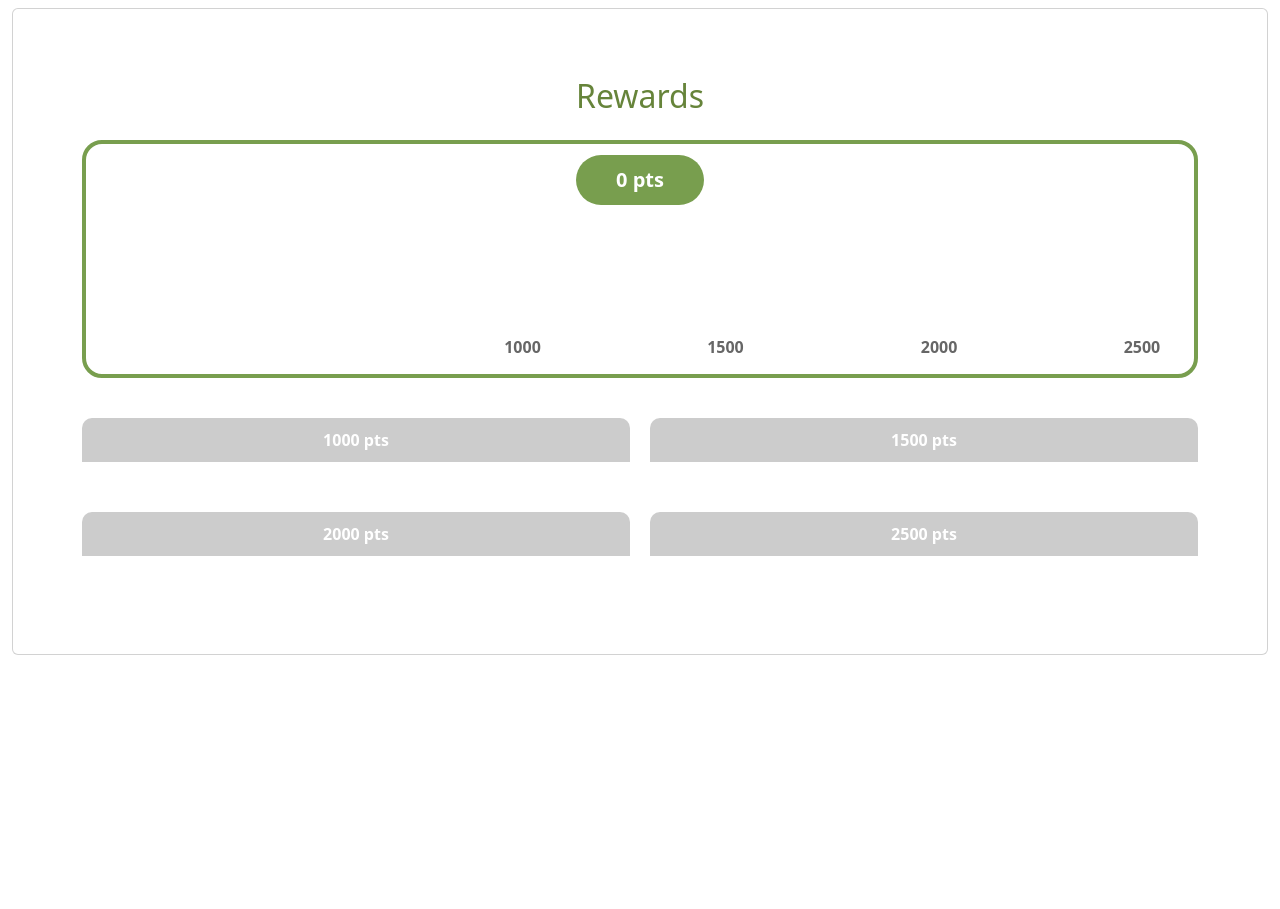
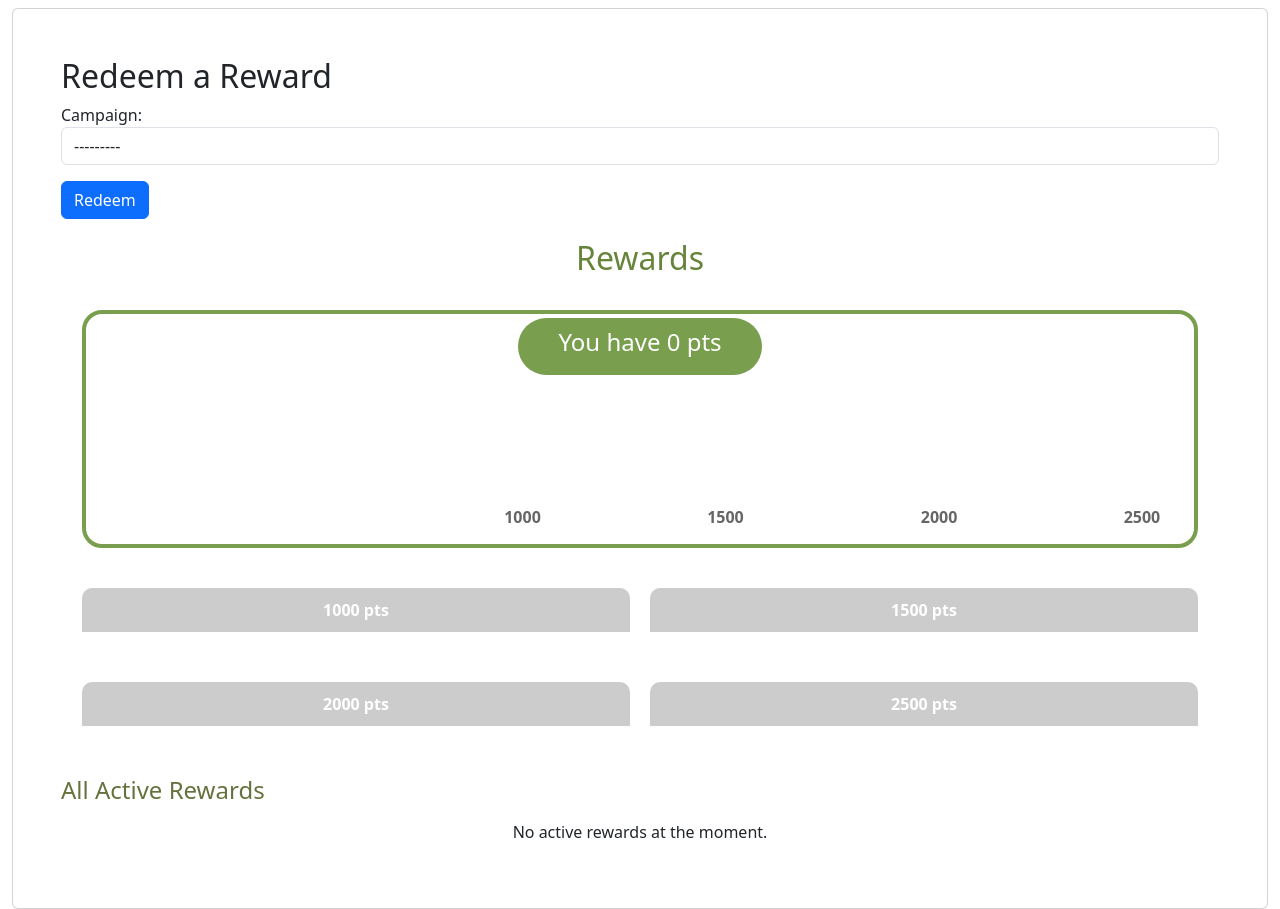
Before and after one commit to CSCI3356-Fall2024/Byte-to-Eat, a Django app: page /rewards/ in a window 1280 px wide. Before the commit the page ends 655 px from the top, so only its background shows below. Run offline with Django 5.2, Linux system fonts and the light colour scheme; the visitor is signed in with stand-in values (Sample User, id 1); data that the repository does not hold is empty.

Commit message:
minor UI changes to landing page, added rewards submission and display All Active Rewards Section

```diff
--- a/EagleEats/mainApp/templates/home.html
+++ b/EagleEats/mainApp/templates/home.html
@@ -2,7 +2,8 @@
 {% load static %}
 {% block content %}
 
-<h1>Welcome back, {{ user.first_name }}, you currently have {{user.profile.current_points}} points!</h1>
+<h1>Welcome back {{ user.first_name }}</h1>
+<h3>You currently have {{user.profile.current_points}} points!</h3>
 
 <div class="leaderboards-container">
     <div class="leaderboard-container">
--- a/EagleEats/mainApp/templates/rewards.html
+++ b/EagleEats/mainApp/templates/rewards.html
@@ -2,13 +2,21 @@
 {% load static %}
 
 {% block content %}
+<div>
+    <h2>Redeem a Reward</h2>
+    <form method="post">
+        {% csrf_token %}
+        {{ redeem_form.as_p }}
+        <button type="submit" class="btn btn-primary">Redeem</button>
+    </form>
+</div>
 <div class="container">
     <h2 class="text-center mb-4" style="font-size: 2rem; color: #66843a;">Rewards</h2>
     <!-- Points Progress Section -->
     <div class="progress-container">
         <!-- Display current points in an oval -->
         <div class="points-oval">
-            <span>{{ current_points }} pts</span>
+            <span><h4>You have {{ current_points }} pts</h4></span>
         </div>
 
         <!-- Growth Progress Bar -->
@@ -114,8 +122,108 @@
         </div>
     </div>
 </div>
+<!-- Active Challenges Section -->
+<section>
+    <h3 class="mb-3" style="font-size: 1.5rem; color: #66723D;">All Active Rewards</h3>
+    <div class="row">
+        {% for reward in available_rewards %}
+            <div class="col-md-4 mb-3">
+                <div class="campaign-container" style="position: relative;">
+                    <div class="card campaign-card" style="border: none; background-color: #f2f2f2;">
+                        {% if reward.campaign_picture %}
+                            <img src="{{ reward.campaign_picture.url }}" class="card-img-top" alt="{{ reward.title }}">
+                            <div class="overlay">{{ reward.title }}</div> <!-- Title over the image -->
+                        {% else %}
+                            <img src="{% static 'img/eagle.png' %}" class="card-img-top" alt="{{ reward.title }}">
+                            <div class="overlay">{{ reward.title }}</div> <!-- Title over the image -->
+                        {% endif %}
+                    </div>
+                    <!-- Dropdown section -->
+                    <div class="campaign-details" style="display: none; background-color: #f9f9f9; border: 1px solid #ddd; padding: 10px; position: absolute; top: 110%; left: 0; width: 100%; z-index: 10; box-shadow: 0px 4px 6px rgba(0, 0, 0, 0.1);">
+                        <p style="color:#66723D"><strong>{{reward.title}}</strong></p>
+                        <p><strong>Individual Points:</strong> {{ reward.individual_points }} pts</p>
+                        <p><strong>Group Points:</strong> {{ reward.group_points }} pts</p>
+                        <p><strong>Active:</strong> {{ reward.start_date|date:"F j, Y" }} - {{ reward.end_date|date:"F j, Y" }}</p>
+                    </div>
+                </div>
+            </div>
+        {% empty %}
+            <p class="text-center">No active rewards at the moment.</p>
+        {% endfor %}
+    </div>
+</section>
+<style>
+    .campaign-card img {
+        width: 100%;
+        height: 250px;
+        object-fit: cover;
+        opacity: 0.5;
+    }
+
+    .campaign-card .overlay {
+        position: absolute;
+        top: 0;
+        left: 0;
+        width: 100%;
+        height: 100%;
+        background-color: rgba(0, 0, 0, 0.3);
+        display: flex;
+        justify-content: center;
+        align-items: center;
+        color: white;
+        font-size: 1.5rem;
+        font-weight: bold;
+    }
+
+    .no-image-title {
+        height: 200px;
+        background-color: #d4e9d4;
+        color: #66723D;
+        font-size: 1.5rem;
+        font-weight: bold;
+        display: flex;
+        justify-content: center;
+        align-items: center;
+        text-align: center;
+    }
+    .campaign-container {
+        position: relative;
+    }
+
+    .campaign-card {
+        cursor: pointer;
+        transition: transform 0.3s ease;
+    }
+
+    .campaign-card:hover {
+        transform: scale(1.05);
+    }
+
+    .campaign-container:hover .campaign-details {
+        display: block !important;
+    }
+
+    .campaign-details {
+        animation: fadeIn 0.3s ease-out;
+    }
+
+    @keyframes fadeIn {
+        from {
+            opacity: 0;
+            transform: translateY(-10px);
+        }
+        to {
+            opacity: 1;
+            transform: translateY(0);
+        }
+    }
+</style>
+
 
 <style>
+    .campaign-details {
+        animation: fadeIn 0.3s ease-out;
+    }
     /* Container for progress and rewards */
     .container {
         max-width: 1200px;
--- a/EagleEats/mainApp/views.py
+++ b/EagleEats/mainApp/views.py
@@ -99,6 +99,12 @@ def rewards(request):
     profile = request.user.profile
     today = timezone.now()
 
+    available_rewards = Campaign.objects.filter(
+        campaign_type='redeem',
+        start_date__lte=today,
+        end_date__gte=today
+    ).order_by('-start_date')
+
     # Get rewards for each point threshold
     rewards_1000 = Campaign.objects.filter(
         campaign_type='redeem',
@@ -145,6 +151,7 @@ def rewards(request):
 
     context = {
         'profile': profile,
+        'available_rewards': available_rewards,
         'rewards_1000': rewards_1000,
         'rewards_1500': rewards_1500,
         'rewards_2000': rewards_2000,
```
